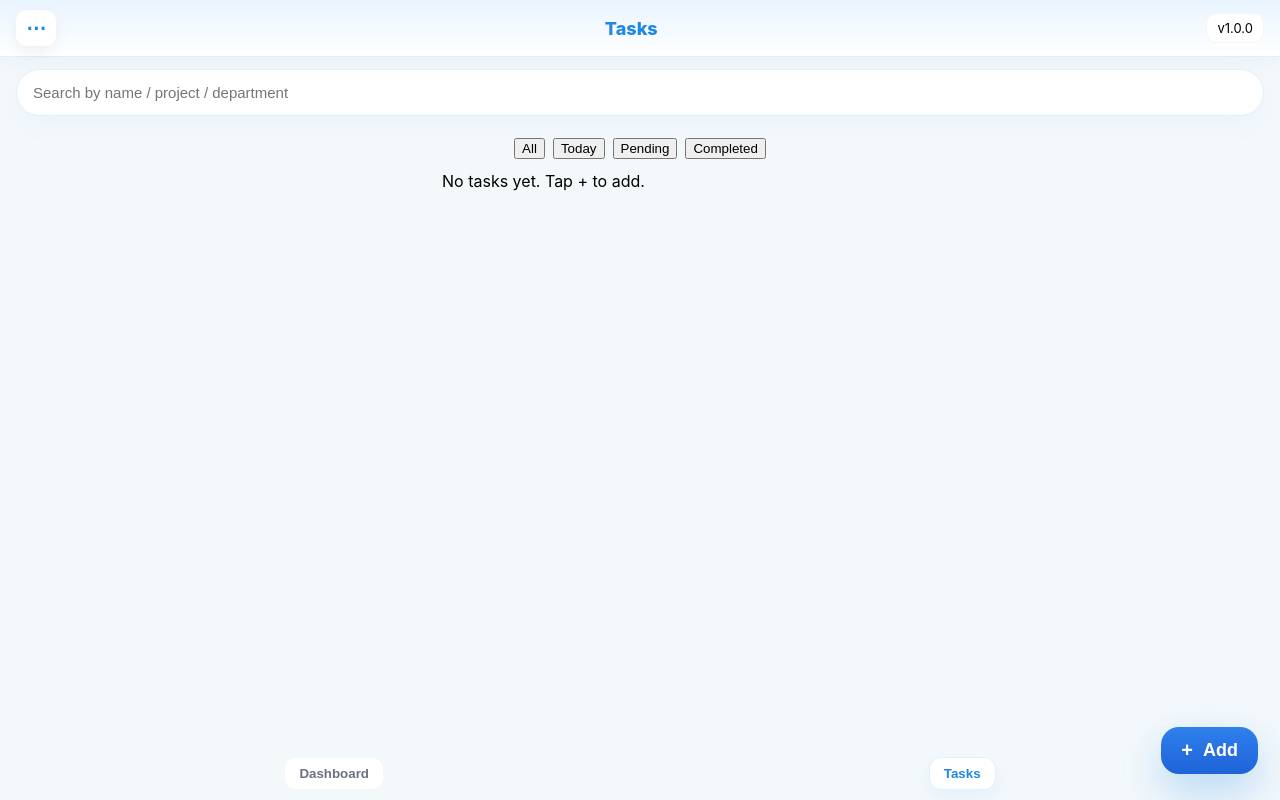
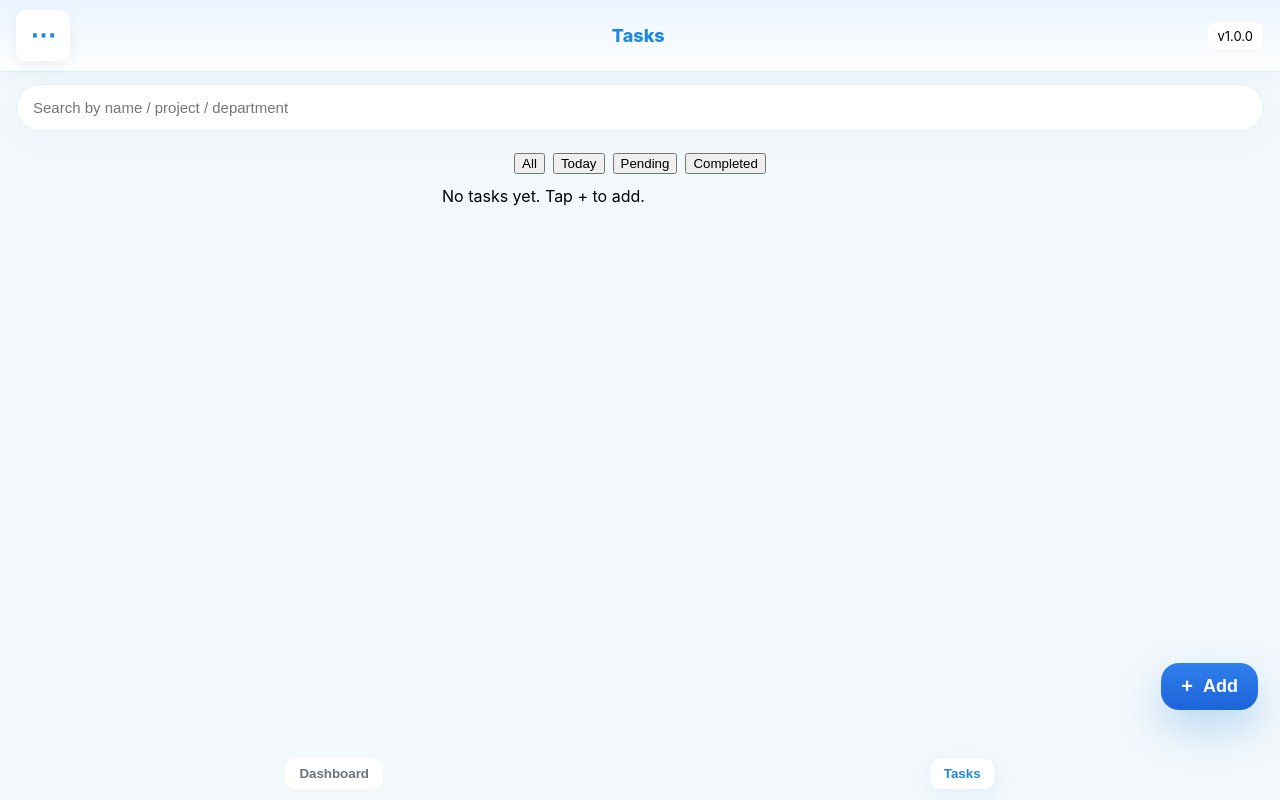
Before and after one commit to naikrohan144876-prog/knk-followup-tracker, a React (Vite) app: page /tasks in a window 1280 px wide. Built offline with nearby package versions, Linux system fonts and the light colour scheme; the HTML template or start-up script is replaced by a standard one.

Commit message:
Update styles.css

```diff
--- a/src/styles.css
+++ b/src/styles.css
@@ -166,3 +166,18 @@ body{
   .dashboard-screen{ padding:12px 12px 120px; }
   .fab-add{ right:16px; bottom:18px; padding:10px 16px; border-radius:16px; }
 }
+/* Fix: Move Add button up */
+.fab-add {
+  bottom: 90px !important;
+}
+
+/* Fix: Bigger menu button */
+.dot-menu {
+  font-size: 26px !important;
+  padding: 10px 14px !important;
+}
+
+/* Fix: Follow-up date red everywhere */
+.time-followup {
+  color: var(--danger) !important;
+}
```
